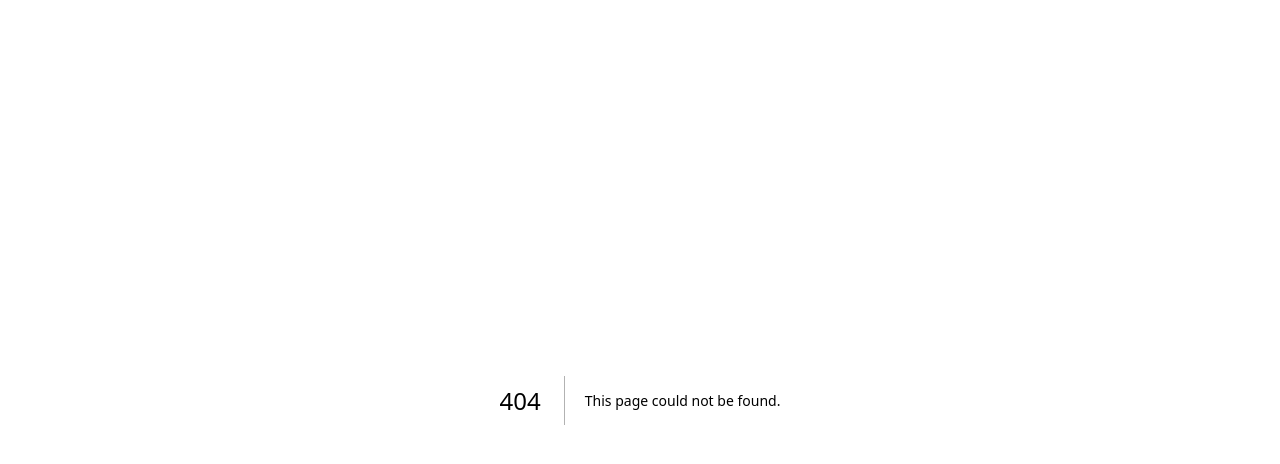
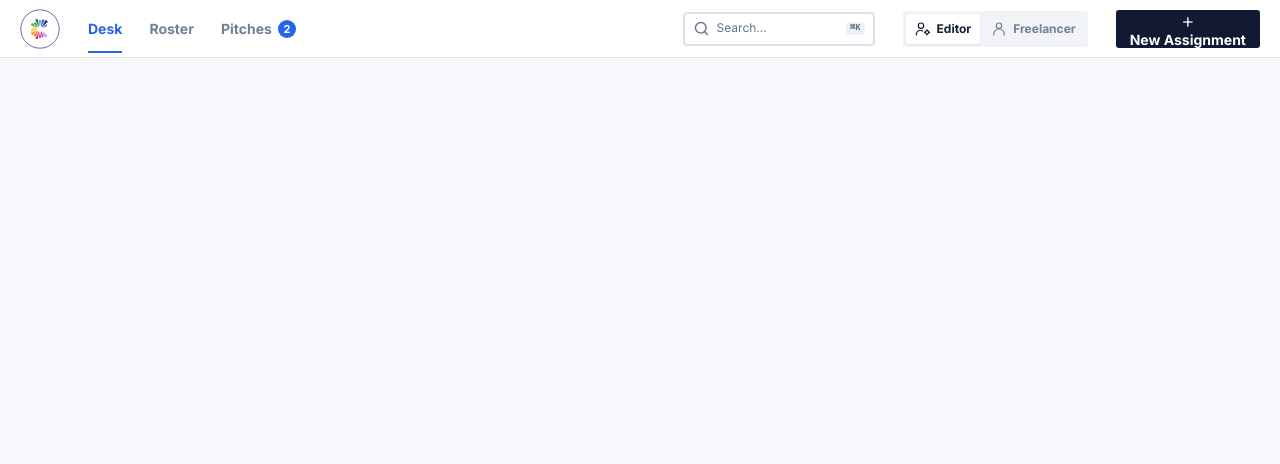
Before and after one commit to BU-Spark/se-iij-freelance-marketplace, a Next.js app: page /dashboard in a window 1280 px wide. Before the commit this address had no page. Shown: the top 464 px of the page. Built offline with nearby package versions, Linux system fonts and the light colour scheme.

Commit message:
dashboard component

```diff
--- /dev/null
+++ b/app/dashboard/page.tsx
@@ -0,0 +1,11 @@
+import { Header } from '../components/header/Header';
+
+export default function Dashboard() {
+  return (
+    <div>
+      <div>
+        <Header />
+      </div>
+    </div>
+  );
+}
```
